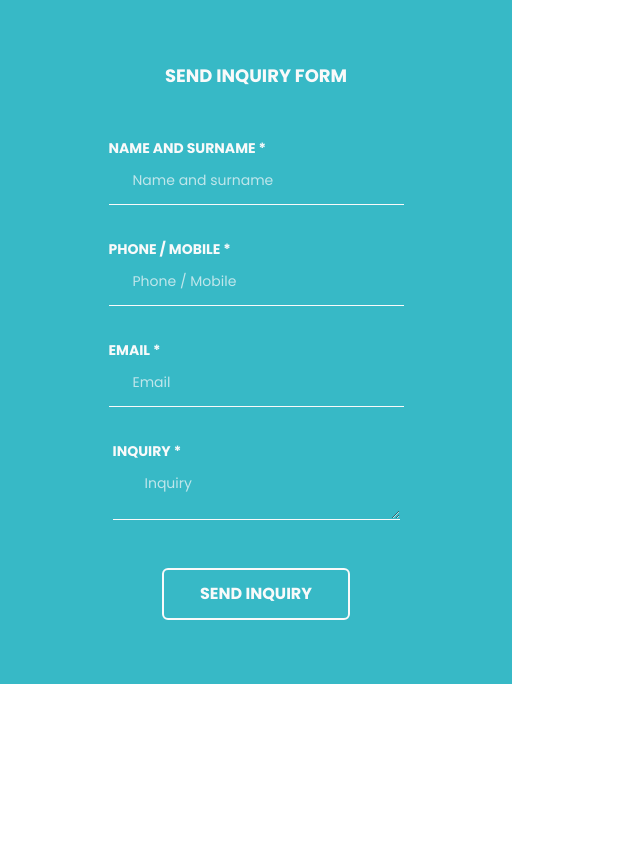
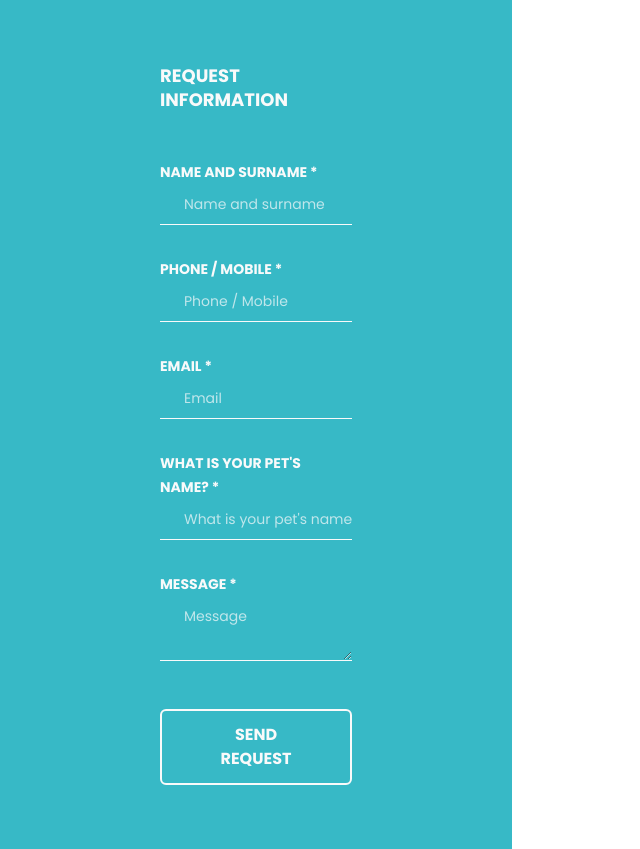
Before and after one commit to val2cak/pet-cloning, a Next.js app: page /contact-us/components/Form/Form in a window 1280 px wide. Shown: the whole page, without its empty margins (0-640 px from the left). Before the commit the page ends 800 px from the top, so only its background shows below. Built offline with nearby package versions, Linux system fonts and the light colour scheme.

Commit message:
contact us form changes

```diff
--- a/components/Input/Input.tsx
+++ b/components/Input/Input.tsx
@@ -11,10 +11,10 @@ interface Props {
 
 const Input: FC<Props> = ({ label, placeholder, register, name, required }) => {
   return (
-    <div className='flex flex-col items-start justify-center gap-2 text-light flex-1'>
+    <div className='flex flex-col items-start justify-center gap-2 text-light flex-1 w-full'>
       <div className='text-sm font-bold uppercase'>{label} *</div>
       <input
-        className='border-b border-light focus:outline-none pl-6 pb-3 bg-transparent text-sm font-normal placeholder:text-light placeholder:opacity-70 placeholder:text-sm placeholder:font-normal'
+        className='w-full border-b border-light focus:outline-none pl-6 pb-2 bg-transparent text-sm font-normal placeholder:text-light placeholder:opacity-70 placeholder:text-sm placeholder:font-normal'
         placeholder={placeholder}
         {...register(name, { required: required })}
       />
--- a/components/TextArea/TextArea.tsx
+++ b/components/TextArea/TextArea.tsx
@@ -17,10 +17,10 @@ const TextArea: FC<Props> = ({
   required,
 }) => {
   return (
-    <div className='flex flex-col items-start justify-center gap-2 text-light flex-1'>
+    <div className='flex flex-col items-start justify-center gap-2 text-light flex-1 w-full'>
       <div className='text-sm font-bold uppercase'>{label} *</div>
       <textarea
-        className='border-b border-light focus:outline-none pl-8 bg-transparent text-sm font-normal placeholder:text-light placeholder:opacity-70 placeholder:text-sm placeholder:font-normal'
+        className='w-full border-b border-light focus:outline-none box-border m-0 pl-6 pb-2 bg-transparent text-sm font-normal placeholder:text-light placeholder:opacity-70 placeholder:text-sm placeholder:font-normal'
         placeholder={placeholder}
         {...register(name, { required: required })}
       />
--- a/locales/en.ts
+++ b/locales/en.ts
@@ -380,12 +380,13 @@ journey.`,
     },
   },
   contactUs: {
-    title: 'Send inquiry form',
+    title: 'Request information',
     nameAndSurname: 'Name and surname',
     phoneMobile: 'Phone / Mobile',
     email: 'Email',
-    inquiry: 'Inquiry',
-    buttonText: 'Send inquiry',
+    message: 'Message',
+    petName: `What is your pet's name?`,
+    buttonText: 'Send request',
   },
   footer: {
     petCloning: 'Pet Cloning',
--- a/locales/hr.ts
+++ b/locales/hr.ts
@@ -347,7 +347,8 @@ export default {
     nameAndSurname: 'Ime i prezime',
     phoneMobile: 'Telefon / Mobitel',
     email: 'E-pošta',
-    inquiry: 'Upit',
+    message: 'Poruka',
+    petName: 'Kako se zove vaš kućni ljubimac?',
     buttonText: 'Pošaljite upit',
   },
   footer: {
--- a/pages/contact-us/components/Form/Form.tsx
+++ b/pages/contact-us/components/Form/Form.tsx
@@ -10,12 +10,20 @@ export type FormData = {
   nameAndSurname: string;
   phoneMobile: string;
   email: string;
-  inquiry: string;
+  petName: string;
+  message: string;
 };
 
 const Form = () => {
-  const { title, nameAndSurname, phoneMobile, email, inquiry, buttonText } =
-    translate.contactUs;
+  const {
+    title,
+    nameAndSurname,
+    phoneMobile,
+    email,
+    message,
+    petName,
+    buttonText,
+  } = translate.contactUs;
 
   const { register, handleSubmit, reset } = useForm<FormData>();
 
@@ -56,11 +64,18 @@ const Form = () => {
           name={'email'}
           required={true}
         />
+        <Input
+          label={petName}
+          placeholder={petName}
+          register={register}
+          name={'petName'}
+          required={true}
+        />
         <TextArea
-          label={inquiry}
-          placeholder={inquiry}
+          label={message}
+          placeholder={message}
           register={register}
-          name={'inquiry'}
+          name={'message'}
           required={true}
         />
       </div>
--- a/pages/contact-us/index.tsx
+++ b/pages/contact-us/index.tsx
@@ -4,7 +4,7 @@ import Form from './components/Form/Form';
 const ContactUs = () => {
   return (
     <Layout>
-      <div className='h-[85vh] w-full bg-cover bg-contactUsCover pt-14'>
+      <div className='h-[95vh] w-full bg-cover bg-contactUsCover pt-14'>
         <Form />
       </div>
     </Layout>
```
